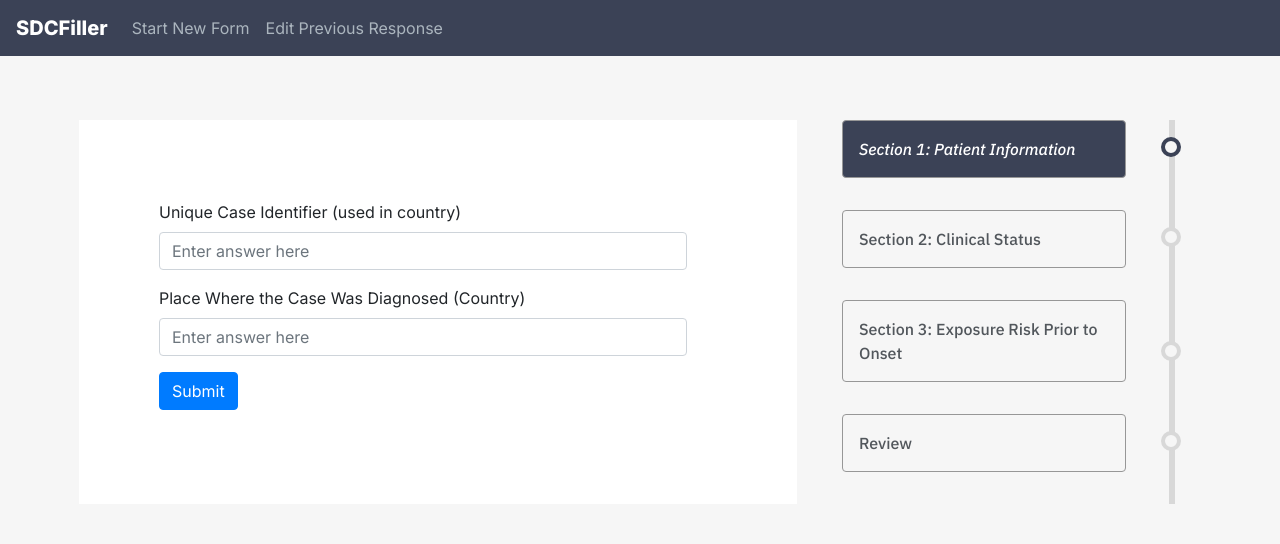
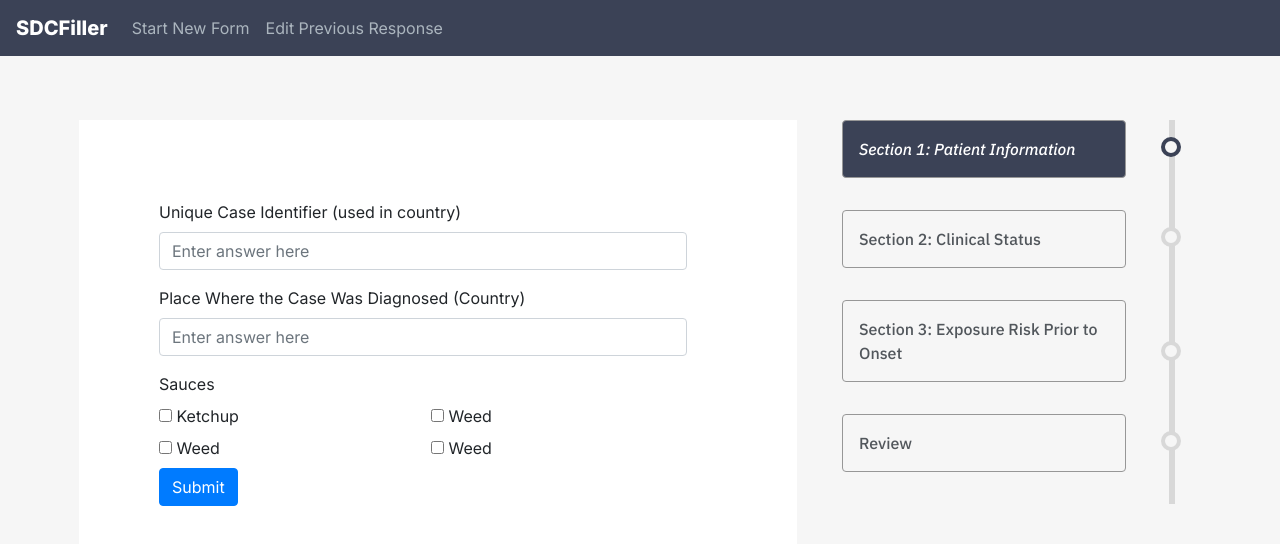
Before and after one commit to csc302-spring-2021/proj-DaBaby, a React (Create React App) app in the folder form-filler/: page / in a window 1280 px wide. Shown: the top 544 px of the page. Built offline with nearby package versions, Linux system fonts and the light colour scheme.

Commit message:
Working on multiple choice rendering

```diff
--- a/form-filler/src/components/Question.jsx
+++ b/form-filler/src/components/Question.jsx
@@ -10,26 +10,81 @@ import {
   FormControl,
   FormText,
 } from "react-bootstrap";
+import "./SDCSection.scss";
 
 class Question extends Component {
   required = (value) => {
     return value ? undefined : "Required";
   };
   render() {
-    // Depending
+    // Depending on type of question render different ways
     switch (this.props.question_type) {
+      // Single Choice Option
       case "single-choice":
         return <h1>single-choice</h1>;
         break;
+
+      // Multiple Choice Option
       case "multiple-choice":
-        return <h1>multiple-choice</h1>;
+        return (
+          <div>
+            <FormLabel>Sauces</FormLabel>
+            <div class="checkbox">
+              <div>
+                <FormLabel>
+                  <Field
+                    name="sauces"
+                    component="input"
+                    type="checkbox"
+                    value="ketchup"
+                  />{" "}
+                  Ketchup
+                </FormLabel>
+              </div>
+              <div>
+                <FormLabel>
+                  <Field
+                    name="sauces"
+                    component="input"
+                    type="checkbox"
+                    value="weed"
+                  />{" "}
+                  Weed
+                </FormLabel>
+              </div>
+              <div>
+                <FormLabel>
+                  <Field
+                    name="sauces"
+                    component="input"
+                    type="checkbox"
+                    value="weed"
+                  />{" "}
+                  Weed
+                </FormLabel>
+              </div>
+              <div>
+                <FormLabel>
+                  <Field
+                    name="sauces"
+                    component="input"
+                    type="checkbox"
+                    value="weed"
+                  />{" "}
+                  Weed
+                </FormLabel>
+              </div>
+            </div>
+          </div>
+        );
         break;
 
+      // Free text option
       case "free-text":
         return (
-          <Field name="uniqueCaseId" validate={this.required}>
+          <Field name={this.props.question_text} validate={this.required}>
             {({ input, meta }) => (
-              <FormGroup controlId="uniqueCaseId">
+              <FormGroup controlId={this.key}>
                 <FormLabel>{this.props.question_text}</FormLabel>
                 <FormControl
                   {...input}
@@ -46,9 +101,12 @@ class Question extends Component {
         );
         break;
 
+      // Integer Option
       case "integer":
         return <h1>integer</h1>;
         break;
+
+      // True/false option
       case "true/false":
         return <h1>true/false</h1>;
         break;
--- a/form-filler/src/components/SDCSection.jsx
+++ b/form-filler/src/components/SDCSection.jsx
@@ -37,6 +37,25 @@ class SDCSection extends React.Component {
 
         question_text: "Place Where the Case Was Diagnosed (Country)",
       },
+      {
+        question_id: 35960,
+        question_type: "multiple-choice",
+        order: 115,
+        controller_id: 38610,
+        controller_answer: "Present",
+
+        question_text: "Underlying Conditions (select all that apply)",
+        options: [
+          { text: "Pregnancy" },
+          { text: "Cardiovascular disease" },
+          { text: "Liver disease" },
+          { text: "Diabetes" },
+          { text: "Renal disease" },
+          { text: "Immunodeficiency, including HIV" },
+          { text: "Chronic lung disease" },
+          { text: "Others (specify): ", input_type: "string" },
+        ],
+      },
     ],
   };
   onSubmit = async (values) => {
@@ -65,12 +84,13 @@ class SDCSection extends React.Component {
                 pristine,
                 values,
               }) => (
-                <>
+                <form onSubmit={handleSubmit}>
                   {/* Where the questions will be rendered */}
                   {questions.map((question) => (
                     <Question
                       question_type={question.question_type}
                       question_text={question.question_text}
+                      key={question.question_id}
                     />
                   ))}
                   <Button
@@ -80,7 +100,7 @@ class SDCSection extends React.Component {
                   >
                     Submit
                   </Button>
-                </>
+                </form>
               )}
             ></Form>
           </Col>
--- a/form-filler/src/components/SDCSection.scss
+++ b/form-filler/src/components/SDCSection.scss
@@ -5,3 +5,7 @@
   background-color: #fff;
   padding: 1rem;
 }
+
+.checkbox {
+  column-count: 2;
+}
--- a/form-filler/src/components/SDCSectionLabel.jsx
+++ b/form-filler/src/components/SDCSectionLabel.jsx
@@ -13,7 +13,7 @@ class SDCSectionLabel extends React.Component {
     super(props);
 
     this.name = props.name;
-    this.state = props.state;
+    this.state = null;
   }
 
   render() {
```
